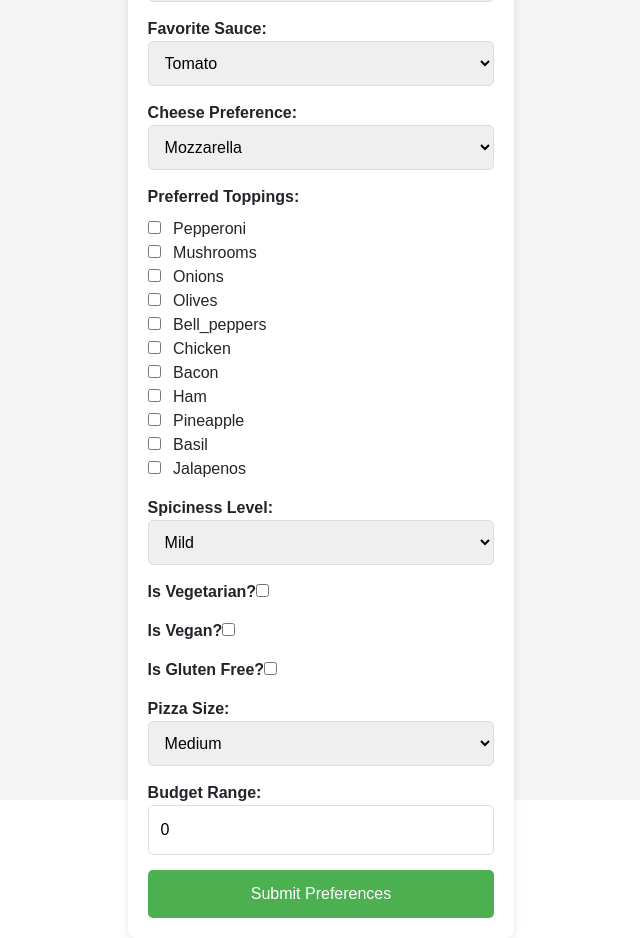
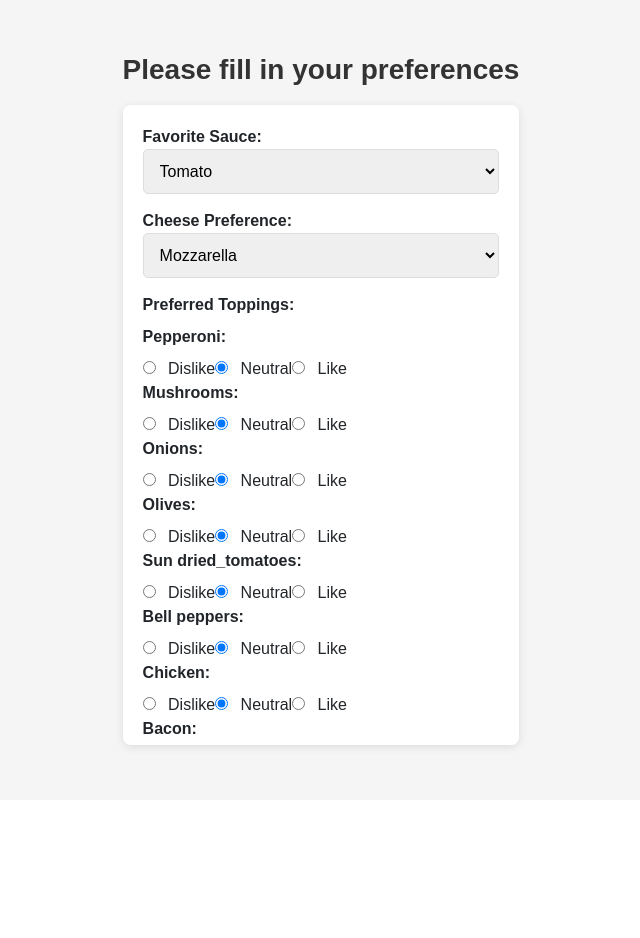
Before and after one commit to Mihai-Solescu/pizza-delivery-frontend, a React (Vite) app: page /preferences in a window 1280 px wide. Shown: the whole page, without its empty margins (319-959 px from the left). After the commit the page ends 800 px from the top, so only its background shows below. Built offline with nearby package versions, Linux system fonts and the light colour scheme; the HTML template or start-up script is replaced by a standard one.

Commit message:
Preferences with submission to user model

```diff
--- a/src/pages/Preferences.css
+++ b/src/pages/Preferences.css
@@ -13,14 +13,8 @@ body {
   height: 100vh; /* Full viewport height */
   padding: 20px;
   background-color: #f5f5f5; /* Consistent background color */
-}
-
-/* Heading Styles */
-.questionnaire-container h1 {
-  font-size: 28px;
-  font-weight: bold;
-  margin-bottom: 20px;
-  color: #333; /* Darker text for readability */
+  overflow-y: auto; /* Enable vertical scrolling */
+  overflow-x: hidden;
 }
 
 /* Form Styles */
@@ -31,6 +25,17 @@ form {
   padding: 20px;
   border-radius: 8px; /* Rounded corners */
   box-shadow: 0 2px 10px rgba(0, 0, 0, 0.1); /* Subtle shadow */
+  max-height: 80vh; /* Set a maximum height for the form */
+  overflow-y: auto; /* Enable scrolling if the form is too tall */
+  overflow-x: hidden;
+}
+
+/* Heading Styles */
+.questionnaire-container h1 {
+  font-size: 28px;
+  font-weight: bold;
+  margin-bottom: 20px;
+  color: #333; /* Darker text for readability */
 }
 
 /* Form Group Styles */
--- a/src/pages/Preferences.jsx
+++ b/src/pages/Preferences.jsx
@@ -6,26 +6,40 @@ const Preferences = () => {
   const [preferences, setPreferences] = useState({
     favourite_sauce: 0, // default to Tomato
     cheese_preference: 0, // default to Mozzarella
-    topping_pepperoni: false,
-    topping_mushrooms: false,
-    topping_onions: false,
-    topping_olives: false,
-    topping_bell_peppers: false,
-    topping_chicken: false,
-    topping_bacon: false,
-    topping_ham: false,
-    topping_pineapple: false,
-    topping_basil: false,
-    topping_Jalapenos: false,
+    // Initialize toppings with a neutral preference (could be 0 for Neutral, 1 for Like, 2 for Dislike)
+    toppings: {
+      pepperoni: 0,
+      mushrooms: 0,
+      onions: 0,
+      olives: 0,
+      sun_dried_tomatoes: 0,
+      bell_peppers: 0,
+      chicken: 0,
+      bacon: 0,
+      ham: 0,
+      sausage: 0,
+      ground_beef: 0,
+      anchovies: 0,
+      pineapple: 0,
+      basil: 0,
+      broccoli: 0,
+      zucchini: 0,
+      garlic: 0,
+      jalapenos: 0,
+      BBQ_sauce: 0,
+      red_peppers: 0,
+      spinach: 0,
+      feta_cheese: 0,
+    },
     spiciness_level: 0, // default to Mild
     is_vegetarian: false,
     is_vegan: false,
-    is_gluten_free: false,
     pizza_size: 1, // default to Medium
-    budget_range: 0.00, // default to 0
+    budget_range: 7.00, // default to 7
   });
 
   const handleQuestionnaireSubmit = async (e) => {
+    console.log(preferences)
     e.preventDefault(); // Prevent the default form submission
 
     const accessToken = localStorage.getItem('accessToken'); // Retrieve the access token
@@ -38,6 +52,7 @@ const Preferences = () => {
         },
       });
       alert('Preferences saved!'); // Alert on successful save
+      window.location.href = '/normalorder';
     } catch (error) {
       console.error('Error submitting preferences:', error); // Log any error
     }
@@ -45,23 +60,8 @@ const Preferences = () => {
 
   return (
     <div className="questionnaire-container">
-      <h1>Questionnaire</h1>
+      <h1>Please fill in your preferences</h1>
       <form onSubmit={handleQuestionnaireSubmit}>
-        {/* Pizza Base Preference */}
-        <div className="form-group">
-          <label>
-            Pizza Base:
-            <select
-              value={preferences.pizza_base}
-              onChange={(e) => setPreferences({ ...preferences, pizza_base: parseInt(e.target.value) })}
-            >
-              <option value={0}>Thin Crust</option>
-              <option value={1}>Thick Crust</option>
-              <option value={2}>Gluten-Free</option>
-              <option value={3}>Regular</option>
-            </select>
-          </label>
-        </div>
 
         {/* Favorite Sauce Preference */}
         <div className="form-group">
@@ -97,25 +97,41 @@ const Preferences = () => {
         {/* Toppings Selection */}
         <div className="form-group">
           <label>Preferred Toppings:</label>
-          {[
-            'pepperoni',
-            'mushrooms',
-            'onions',
-            'olives',
-            'bell_peppers',
-            'chicken',
-            'bacon',
-            'ham',
-            'pineapple',
-            'basil',
-            'jalapenos' // Fixed capitalization here
-          ].map(topping => (
+          {Object.keys(preferences.toppings).map((topping) => (
             <div key={topping}>
-              <input
-                type="checkbox"
-                checked={preferences[`topping_${topping}`]}
-                onChange={(e) => setPreferences({ ...preferences, [`topping_${topping}`]: e.target.checked })}
-              /> {topping.charAt(0).toUpperCase() + topping.slice(1)}
+              <label>{topping.replace('_', ' ').charAt(0).toUpperCase() + topping.replace('_', ' ').slice(1)}:</label>
+              <div>
+                <input
+                  type="radio"
+                  name={`topping_${topping}`}
+                  value="-1" // Dislike
+                  checked={preferences.toppings[topping] === -1}
+                  onChange={() => setPreferences({
+                    ...preferences,
+                    toppings: { ...preferences.toppings, [topping]: -1 }
+                  })}
+                /> Dislike
+                <input
+                  type="radio"
+                  name={`topping_${topping}`}
+                  value="0" // Neutral
+                  checked={preferences.toppings[topping] === 0}
+                  onChange={() => setPreferences({
+                    ...preferences,
+                    toppings: { ...preferences.toppings, [topping]: 0 }
+                  })}
+                /> Neutral
+                <input
+                  type="radio"
+                  name={`topping_${topping}`}
+                  value="1" // Like
+                  checked={preferences.toppings[topping] === 1}
+                  onChange={() => setPreferences({
+                    ...preferences,
+                    toppings: { ...preferences.toppings, [topping]: 1 }
+                  })}
+                /> Like
+              </div>
             </div>
           ))}
         </div>
@@ -158,17 +174,6 @@ const Preferences = () => {
           </label>
         </div>
 
-        <div className="form-group">
-          <label>
-            Is Gluten Free?
-            <input
-              type="checkbox"
-              checked={preferences.is_gluten_free}
-              onChange={(e) => setPreferences({ ...preferences, is_gluten_free: e.target.checked })}
-            />
-          </label>
-        </div>
-
         {/* Pizza Size */}
         <div className="form-group">
           <label>
@@ -192,7 +197,7 @@ const Preferences = () => {
               type="number"
               value={preferences.budget_range}
               onChange={(e) => setPreferences({ ...preferences, budget_range: parseFloat(e.target.value) })}
-              step="0.01"
+              step="1"
               min="0"
             />
           </label>
--- a/src/pages/Register.jsx
+++ b/src/pages/Register.jsx
@@ -22,15 +22,14 @@ function Register() {
     // Send registration data to the server
     try {
       // First register the user
+      const address_data = [city, address, postalCode]
       await axios.post('http://localhost:8000/customers/register/', {
         first_name: firstName,
         last_name: lastName,
-        username,
-        email,
-        address,
-        postal_code: postalCode,
-        city,
-        password,
+        username: username,
+        password: password,
+        email: email,
+        address: address_data.join(', '),
       });
 
       // If registration is successful, log the user in immediately
```
